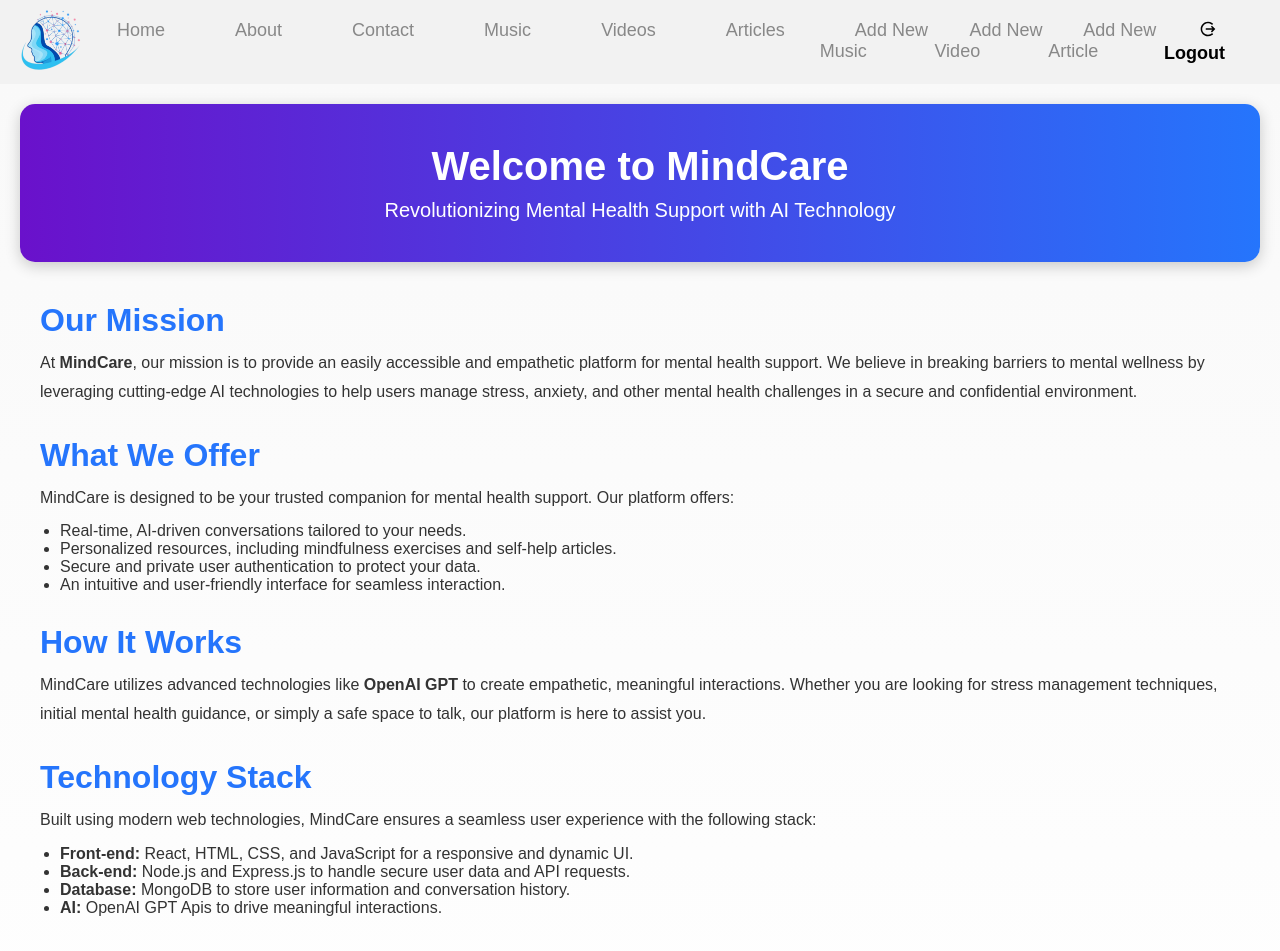
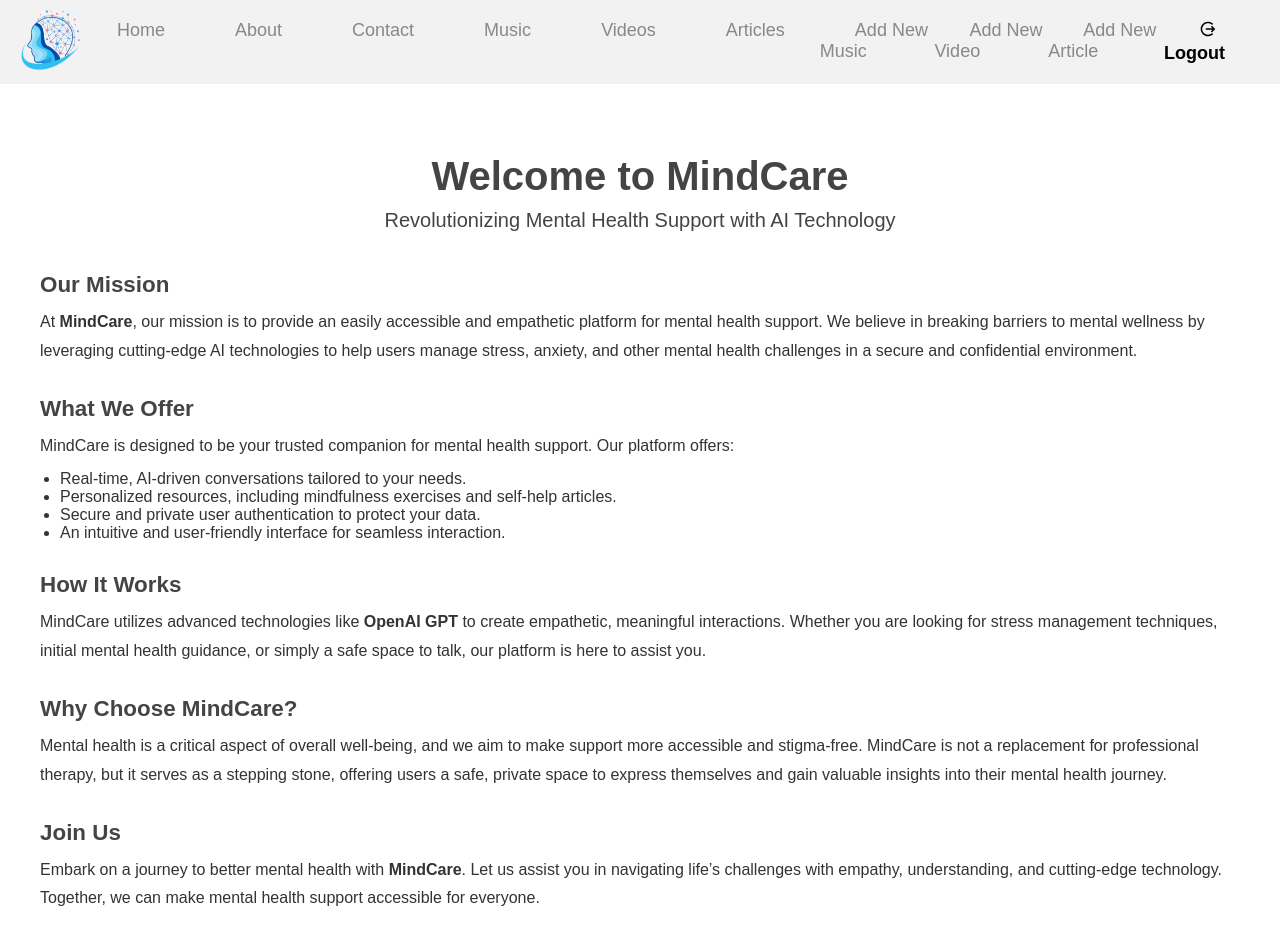
Before and after one commit to Usman-Javed-07/Ai-mental-Health-Frontend, a React (Vite) app: page /About in a window 1280 px wide. Shown: the top 951 px of the page. Built offline with nearby package versions, Linux system fonts and the light colour scheme; sample sign-in values are in the browser's storage.

Commit message:
fix contact section

```diff
--- a/src/components/css/About.module.css
+++ b/src/components/css/About.module.css
@@ -1,17 +1,13 @@
 .container {
     color: #333;
-    padding: 20px;
-    background: linear-gradient(to bottom, #f9f9f9, #fff);
+    padding: 30px;
   }
 
   .heroSection {
     text-align: center;
-    padding: 40px 20px;
-    background: linear-gradient(to right, #6a11cb, #2575fc);
-    color: white;
-    border-radius: 15px;
-    box-shadow: 0 4px 15px rgba(0, 0, 0, 0.2);
+    color: #444;
     margin-bottom: 40px;
+    margin-top: 40px;
   }
 
   .heading {
@@ -34,8 +30,8 @@
   }
 
   .sectionHeading {
-    font-size: 2rem;
-    color: #2575fc;
+    font-size: 1.4rem;
+    color: #444;
     margin-bottom: 10px;
   }
 
--- a/src/components/css/Contact.module.css
+++ b/src/components/css/Contact.module.css
@@ -1,7 +1,6 @@
 .contactSection {
   color: #333;
   padding: 20px;
-  background: linear-gradient(to bottom, #f9f9f9, #fff);
 }
 
 .contactContainer {
@@ -9,9 +8,9 @@
   margin: 0 auto;
 }
 .contactHeading {
-  color: #2575fc;
+  color: #444;
   margin-bottom: 10px;
-  font-size: 2rem;
+  font-size: 1.4rem;
 }
 
 
@@ -44,11 +43,17 @@
 
 .inputField,
 .textArea {
-  width: 100%;
-  padding: 12px;
-  border: 1px solid #ccc;
-  border-radius: 8px;
-  font-size: 1rem;
+  padding: 18px 200px;
+    width: 100%;
+    max-width: 600px;
+    border: 1px solid #dbd7d7;
+    transition: all 0.3s ease;
+}
+input,
+.textArea:focus {
+     border-color: #7a7878;
+    box-shadow: 0 0 8px rgba(222, 225, 225, 0.8);
+    outline: none;
 }
 
 .textArea {
@@ -57,33 +62,31 @@
 }
 
 .submitButton {
-  background: linear-gradient(to right, #6a11cb, #2575fc);
   color: white;
-  padding: 12px;
+  padding: 18px;
   font-size: 1rem;
   border: none;
-  border-radius: 8px;
   cursor: pointer;
   transition: 0.3s ease-in-out;
+  background-color: #333;
+
 }
 
 .submitButton:hover {
-  background: linear-gradient(to right, #2575fc, #6a11cb);
+  background-color: #000;
 }
 
 .contactDetails {
   margin-top: 30px;
   padding: 20px;
   background: #fff;
-  border-radius: 10px;
   box-shadow: 0 4px 10px rgba(0, 0, 0, 0.1);
 }
 
 .contactDetails h3 {
-  color: #2575fc;
-  font-size: 1.5rem;
+  color: #444;
+  font-size: 1.4rem;
   margin-bottom: 10px;
-  font-size: 2rem;
 }
 
 .faqSection {
@@ -91,8 +94,8 @@
 }
 
 .faqSection h3 {
-  color: #2575fc;
-  font-size: 2rem;
+  color: #444;
+  font-size: 1.4rem;
   padding-left: 10px;
 
 }
@@ -101,9 +104,9 @@
 }
 details {
   margin-top: 10px;
-  padding: 10px;
-  background: #f1f1f1;
-  border-radius: 8px;
+  padding: 18px;
+  background: #f2f2f2;
+  border-radius: 0px;
   cursor: pointer;
 }
 
@@ -113,9 +116,9 @@
 
 .mapContainer {
   margin-top: 30px;
-  padding: 20px;
+  padding: 10px;
   background: #fff;
-  border-radius: 10px;
+  border-radius: 0px;
   box-shadow: 0 4px 10px rgba(0, 0, 0, 0.1);
 }
 
@@ -125,8 +128,8 @@
 }
 .socialMedia h3 {
   margin-bottom: 10px;
-  font-size: 2rem;
-  color: #2575fc;
+  font-size: 1.4rem;
+  color: #444;
 }
 .socialIcons {
   display: flex;
@@ -184,3 +187,32 @@
     font-size: 0.9rem;
   }
 }
+.contactUsSection {
+  display: flex;
+  flex-direction: row;
+  flex-wrap: wrap;
+  justify-content: space-between;
+  align-items: center;
+}
+.contactImage img {
+  width: 600px;
+  height: 400px;
+}
+
+@media screen and (max-width: 768px) {
+  .contactImage img {
+    width: 100%;
+    height: auto;
+  }
+}
+
+@media screen and (max-width: 500px) {
+  .contactImage img {
+    width: 100%;
+    height: auto;
+  }
+  .inputField,
+.textArea {
+  padding: 18px 100px;
+}
+}
--- a/src/pages/About.jsx
+++ b/src/pages/About.jsx
@@ -44,28 +44,6 @@
           </div>
 
           <div className={styles.sectionWrapper}>
-            <h2 className={styles.sectionHeading}>Technology Stack</h2>
-            <p className={styles.text}>
-              Built using modern web technologies, MindCare ensures a seamless user experience with the
-              following stack:
-            </p>
-            <ul className={styles.list}>
-              <li>
-                <strong>Front-end:</strong> React, HTML, CSS, and JavaScript for a responsive and dynamic UI.
-              </li>
-              <li>
-                <strong>Back-end:</strong> Node.js and Express.js to handle secure user data and API requests.
-              </li>
-              <li>
-                <strong>Database:</strong> MongoDB to store user information and conversation history.
-              </li>
-              <li>
-                <strong>AI:</strong> OpenAI GPT Apis to drive meaningful interactions.
-              </li>
-            </ul>
-          </div>
-
-          <div className={styles.sectionWrapper}>
             <h2 className={styles.sectionHeading}>Why Choose MindCare?</h2>
             <p className={styles.text}>
               Mental health is a critical aspect of overall well-being, and we aim to make support more
--- a/src/pages/Contact.jsx
+++ b/src/pages/Contact.jsx
@@ -52,7 +52,7 @@
     <div className={styles.contactContainer}>
       <h2 className={styles.contactHeading}>Contact Us</h2>
       <p>We&apos;d love to hear from you! Feel free to reach out using the form below.</p>
-
+         <div className={styles.contactUsSection}>
       <form className={styles.contactForm} onSubmit={sendEmail}>
         <input
           type="text"
@@ -82,6 +82,11 @@
         />
         <button type="submit" className={styles.submitButton}>Send Message</button>
       </form>
+      <div className={styles.contactImage}>
+        <img src="./contact.jpg" alt="contact image" />
+        </div>
+      </div>
+
       <div className={styles.contactDetails}>
           <h3>Our Contact Information</h3>
           <p><strong>Email:</strong> support@mindcare.com</p>
```
Also changed, not shown: 1 other file (tests, documents, lock files or other folders).
